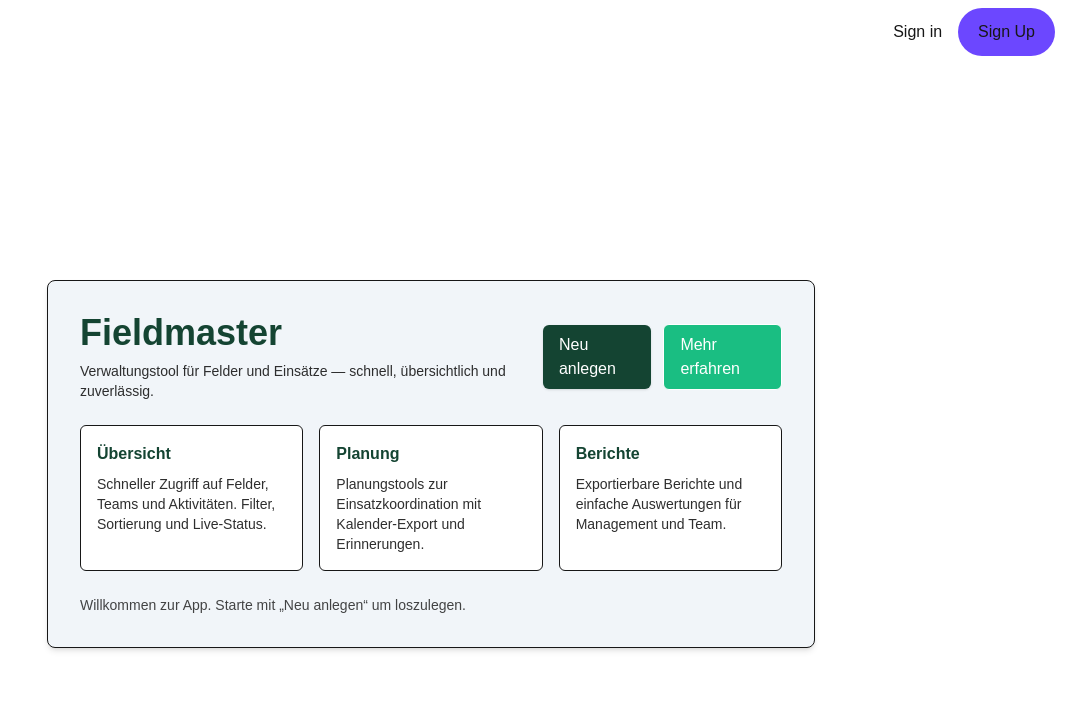
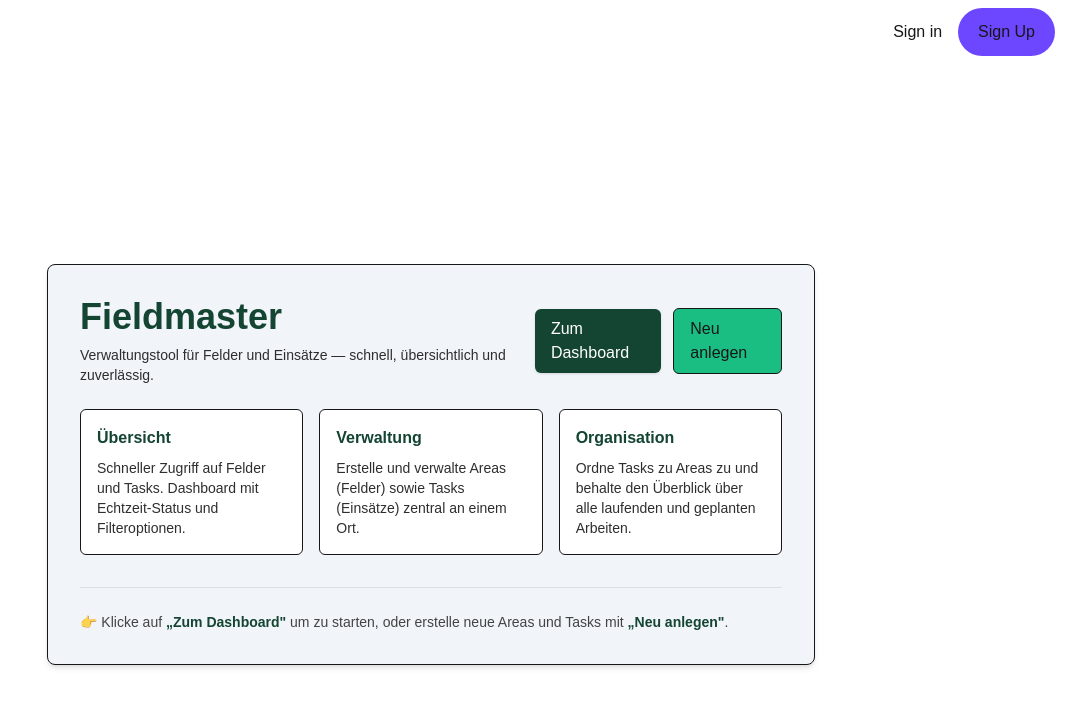
Before and after one commit to FieldMaster-HTL/Fieldmaster, a Next.js app in the folder fieldmaster/: page / in a window 1280 px wide. Shown: the top 706 px of the page, without its empty margins (209-1280 px from the left). Built offline with nearby package versions, Linux system fonts and the light colour scheme; no server answers.

Commit message:
dashboard button and site made and possible to get all existend areas and tasks

```diff
--- /dev/null
+++ b/fieldmaster/src/app/dashboard/page.tsx
@@ -0,0 +1,111 @@
+/// <reference types="react" />
+'use client'
+
+import React, { useEffect, useState } from 'react'
+
+type Area = { id: string; name: string; description?: string }
+type Task = { id: string; title: string; status?: string; areaId?: string }
+
+export default function Page(): React.JSX.Element {
+    const [view, setView] = useState<'areas' | 'tasks'>('areas')
+    const [areas, setAreas] = useState<Area[]>([])
+    const [tasks, setTasks] = useState<Task[]>([])
+    const [loadingAreas, setLoadingAreas] = useState(true)
+    const [loadingTasks, setLoadingTasks] = useState(true)
+    const [error, setError] = useState<string | null>(null)
+
+    useEffect(() => {
+        async function load() {
+            try {
+                setLoadingAreas(true)
+                setLoadingTasks(true)
+                const [areasRes, tasksRes] = await Promise.all([fetch('/api/areas'), fetch('/api/tasks')])
+                if (!areasRes.ok) throw new Error('Fehler beim Laden der Areas')
+                if (!tasksRes.ok) throw new Error('Fehler beim Laden der Tasks')
+                const areasJson: Area[] = await areasRes.json()
+                const tasksJson: Task[] = await tasksRes.json()
+                setAreas(areasJson)
+                setTasks(tasksJson)
+            } catch (err: any) {
+                setError(err?.message ?? 'Unbekannter Fehler')
+            } finally {
+                setLoadingAreas(false)
+                setLoadingTasks(false)
+            }
+        }
+        load()
+    }, [])
+
+    return (
+        <main className="flex justify-center items-start bg-surface p-6 min-h-screen">
+            <section className="bg-elevated shadow-md p-6 border rounded-lg w-full max-w-4xl">
+                <header className="flex flex-col md:flex-row md:justify-between md:items-center gap-4">
+                    <div>
+                        <h1 className="font-extrabold text-primary-500 text-2xl md:text-3xl">Dashboard</h1>
+                        <p className="mt-1 text-foreground/90 text-sm">Übersicht über Areas und Tasks</p>
+                    </div>
+
+                    <div className="flex items-center gap-2">
+                        <button
+                            aria-pressed={view === 'areas'}
+                            onClick={() => setView('areas')}
+                            className={`px-4 py-2 rounded-md font-medium ${view === 'areas' ? 'bg-primary-500 text-white' : 'bg-surface border'}`}
+                        >
+                            Areas ({areas.length})
+                        </button>
+                        <button
+                            aria-pressed={view === 'tasks'}
+                            onClick={() => setView('tasks')}
+                            className={`px-4 py-2 rounded-md font-medium ${view === 'tasks' ? 'bg-primary-500 text-white' : 'bg-surface border'}`}
+                        >
+                            Tasks ({tasks.length})
+                        </button>
+                    </div>
+                </header>
+
+                <div className="mt-6">
+                    {error && <div className="text-red-600 mb-4">Fehler: {error}</div>}
+
+                    {view === 'areas' ? (
+                        <section>
+                            {loadingAreas ? (
+                                <div>Loading areas…</div>
+                            ) : areas.length === 0 ? (
+                                <div className="text-foreground/80">Keine Areas vorhanden.</div>
+                            ) : (
+                                <div className="grid grid-cols-1 md:grid-cols-2 gap-4">
+                                    {areas.map((a) => (
+                                        <article key={a.id} className="p-4 border rounded-md bg-surface">
+                                            <h3 className="font-semibold text-primary-500">{a.name}</h3>
+                                            {a.description && <p className="mt-2 text-sm text-foreground/90">{a.description}</p>}
+                                        </article>
+                                    ))}
+                                </div>
+                            )}
+                        </section>
+                    ) : (
+                        <section>
+                            {loadingTasks ? (
+                                <div>Loading tasks…</div>
+                            ) : tasks.length === 0 ? (
+                                <div className="text-foreground/80">Keine Tasks vorhanden.</div>
+                            ) : (
+                                <div className="space-y-3">
+                                    {tasks.map((t) => (
+                                        <div key={t.id} className="p-4 border rounded-md bg-surface flex justify-between items-start">
+                                            <div>
+                                                <h4 className="font-semibold">{t.title}</h4>
+                                                <p className="text-sm text-foreground/90 mt-1">Status: {t.status ?? 'offen'}</p>
+                                            </div>
+                                            {t.areaId && <span className="text-xs text-foreground/70">Area: {t.areaId}</span>}
+                                        </div>
+                                    ))}
+                                </div>
+                            )}
+                        </section>
+                    )}
+                </div>
+            </section>
+        </main>
+    )
+}
--- a/fieldmaster/src/app/page.tsx
+++ b/fieldmaster/src/app/page.tsx
@@ -13,45 +13,49 @@ export default function Page() {
           </div>
           <div className="flex items-center gap-3">
             <Link
+              href="/dashboard"
+              className="inline-block bg-primary-500 hover:opacity-95 shadow-sm px-4 py-2 rounded-md text-white font-medium"
+            >
+              Zum Dashboard
+            </Link>
+            <Link
               href="/new"
-              className="inline-block bg-primary-500 hover:opacity-95 shadow-sm px-4 py-2 rounded-md text-white"
+              className="inline-block bg-secondary-100 hover:bg-secondary-200 px-4 py-2 border border-secondary-500 rounded-md text-foreground font-medium"
             >
               Neu anlegen
-            </Link>
-            <Link
-              href="/about"
-              className="inline-block bg-secondary-100 px-4 py-2 border border-secondary-500 rounded-md text-white"
-            >
-              Mehr erfahren
             </Link>
           </div>
         </header>
 
         <div className="gap-4 grid grid-cols-1 md:grid-cols-3 mt-6">
-          <article className="bg-surface p-4 border border-primary-500/10 rounded-md">
+          <article className="bg-surface p-4 border border-primary-500/10 rounded-md hover:border-primary-500/30 transition">
             <h3 className="font-semibold text-primary-500">Übersicht</h3>
             <p className="mt-2 text-foreground/90 text-sm">
-              Schneller Zugriff auf Felder, Teams und Aktivitäten. Filter, Sortierung und Live-Status.
+              Schneller Zugriff auf Felder und Tasks. Dashboard mit Echtzeit-Status und Filteroptionen.
             </p>
           </article>
 
-          <article className="bg-surface p-4 border border-primary-500/10 rounded-md">
-            <h3 className="font-semibold text-primary-500">Planung</h3>
+          <article className="bg-surface p-4 border border-primary-500/10 rounded-md hover:border-primary-500/30 transition">
+            <h3 className="font-semibold text-primary-500">Verwaltung</h3>
             <p className="mt-2 text-foreground/90 text-sm">
-              Planungstools zur Einsatzkoordination mit Kalender-Export und Erinnerungen.
+              Erstelle und verwalte Areas (Felder) sowie Tasks (Einsätze) zentral an einem Ort.
             </p>
           </article>
 
-          <article className="bg-surface p-4 border border-primary-500/10 rounded-md">
-            <h3 className="font-semibold text-primary-500">Berichte</h3>
+          <article className="bg-surface p-4 border border-primary-500/10 rounded-md hover:border-primary-500/30 transition">
+            <h3 className="font-semibold text-primary-500">Organisation</h3>
             <p className="mt-2 text-foreground/90 text-sm">
-              Exportierbare Berichte und einfache Auswertungen für Management und Team.
+              Ordne Tasks zu Areas zu und behalte den Überblick über alle laufenden und geplanten Arbeiten.
             </p>
           </article>
         </div>
 
-        <footer className="mt-6 text-foreground/80 text-sm">
-          <p>Willkommen zur App. Starte mit „Neu anlegen“ um loszulegen.</p>
+        <footer className="mt-8 pt-6 border-t border-foreground/10">
+          <p className="text-foreground/80 text-sm">
+            👉 Klicke auf{' '}
+            <span className="font-semibold text-primary-500">„Zum Dashboard"</span> um zu starten, oder erstelle neue Areas und Tasks mit{' '}
+            <span className="font-semibold text-primary-500">„Neu anlegen"</span>.
+          </p>
         </footer>
       </section>
     </main>
--- a/fieldmaster/tsconfig.json
+++ b/fieldmaster/tsconfig.json
@@ -15,7 +15,7 @@
     "moduleResolution": "bundler",
     "resolveJsonModule": true,
     "isolatedModules": true,
-    "jsx": "react-jsx",
+    "jsx": "preserve",
     "incremental": true,
     "plugins": [
       {
--- /dev/null
+++ b/package.json
@@ -0,0 +1,6 @@
+{
+  "devDependencies": {
+    "@types/react": "^19.2.3",
+    "@types/react-dom": "^19.2.3"
+  }
+}
```
Also changed, not shown: 1 other file (tests, documents, lock files or other folders).
